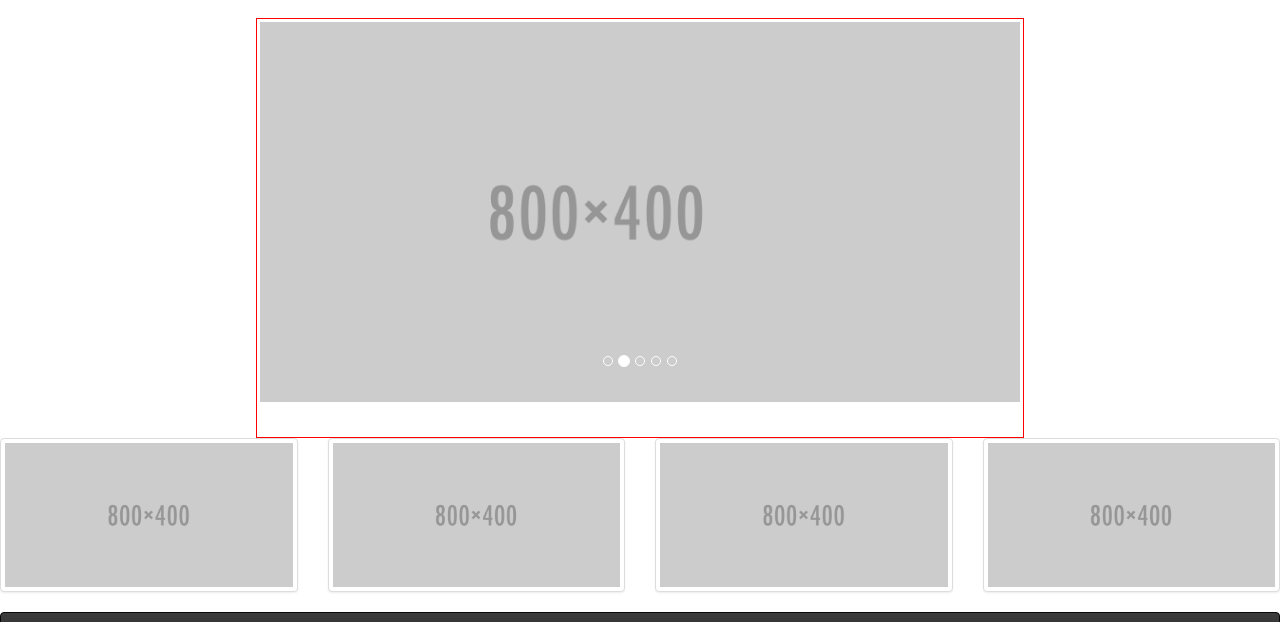
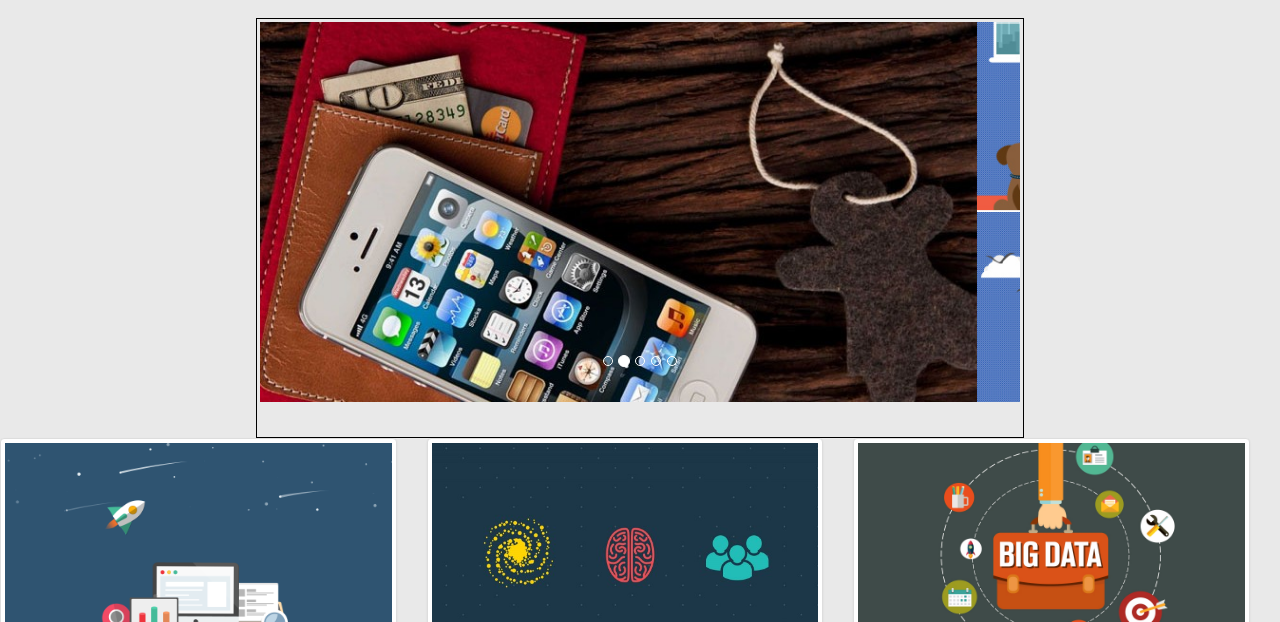
Before and after one commit to Mansi-Sogani/Italiani-Company-Profile, a website: page src/index.html in a window 1280 px wide. Shown: the part 135-757 px from the top of the page. Drawn offline with nearby package versions, Linux system fonts and the light colour scheme.

Commit message:
Adding images and styles for homepage

```diff
--- a/src/css/myCo.css
+++ b/src/css/myCo.css
@@ -1,6 +1,6 @@
 .carDiv{
     height: 420px;
-    border: 1px solid red;
+    border: 1px solid black;
     width: 60%;
     margin-left: 20%;
     padding: 3px;
--- a/src/index.html
+++ b/src/index.html
@@ -28,7 +28,7 @@
         <script src="https://maxcdn.bootstrapcdn.com/bootstrap/3.3.7/js/bootstrap.min.js" integrity="sha384-Tc5IQib027qvyjSMfHjOMaLkfuWVxZxUPnCJA7l2mCWNIpG9mGCD8wGNIcPD7Txa" crossorigin="anonymous"></script>
     </head>
     <link rel="stylesheet" href="css/myCo.css">
-    <body>
+    <body style="background-color: rgba(191, 191, 191, 0.34);">
 <div id="header"></div>
      <!--   <p>Hello world! This is HTML5 Boilerplate.</p>-->
 <div class="carDiv">
@@ -37,24 +37,24 @@
         <li data-target="#carouselExampleIndicators" data-slide-to="0" class="active"></li>
         <li data-target="#carouselExampleIndicators" data-slide-to="1"></li>
         <li data-target="#carouselExampleIndicators" data-slide-to="2"></li>
-        <li data-target="#carouselExampleIndicators" data-slide-to="2"></li>
-        <li data-target="#carouselExampleIndicators" data-slide-to="2"></li>
+        <li data-target="#carouselExampleIndicators" data-slide-to="3"></li>
+        <li data-target="#carouselExampleIndicators" data-slide-to="4"></li>
     </ol>
     <div class="carousel-inner" role="listbox">
         <div class="item active" style="">
-            <img class="d-block img-fluid" src="img/car.png" alt="First slide">
+            <img class="d-block img-fluid" src="img/mobile.jpg" alt="First slide">
         </div>
         <div class="item">
-            <img class="d-block img-fluid" src="img/car.png" alt="Second slide">
+            <img class="d-block img-fluid" src="img/iot.jpg" alt="Second slide">
         </div>
         <div class="item">
-            <img class="d-block img-fluid"  src="img/car.png" alt="Third slide">
+            <img class="d-block img-fluid"  src="img/big_data.png" alt="Third slide">
         </div>
         <div class="item">
-            <img class="d-block img-fluid"  src="img/car.png" alt="Third slide">
+            <img class="d-block img-fluid"  src="img/app.jpg" alt="Fourth slide">
         </div>
         <div class="item">
-            <img class="d-block img-fluid"  src="img/car.png" alt="Third slide">
+            <img class="d-block img-fluid"  src="img/app2.jpg" alt="Fifth slide">
         </div>
     </div>
     <a class="carousel-control-prev" href="#carouselExampleIndicators" role="button" data-slide="prev">
@@ -67,27 +67,23 @@
     </a>
 </div>
 </div>
-    <div class="row">
-        <div class="col-xs-6 col-md-3">
+    <div class="row" style="width: 100%;">
+        <div class="col-sm-6 col-md-4">
             <a href="#" class="thumbnail">
-                <img src="img/car.png" alt="">
+                <img src="img/mobile-thumb.png" alt="">
             </a>
         </div>
-        <div class="col-xs-6 col-md-3">
+        <div class="col-sm-6 col-md-4">
             <a href="#" class="thumbnail">
-                <img src="img/car.png" alt="...">
+                <img src="img/iot-thumb.jpg" alt="">
             </a>
         </div>
-        <div class="col-xs-6 col-md-3">
-            <a href="#" class="thumbnail">
-                <img src="img/car.png" alt="...">
+        <div class="col-sm-6 col-md-4">
+            <a href="#" class="thumbnail" >
+                <img src="img/bigdata-thumb.jpg" alt=""  style="height: 229px;width:100%">
             </a>
         </div>
-        <div class="col-xs-6 col-md-3">
-            <a href="#" class="thumbnail">
-                <img  src="img/car.png" alt="...">
-            </a>
-        </div>
+
 </div>
     <div id="footer"></div>
     </body>
```
